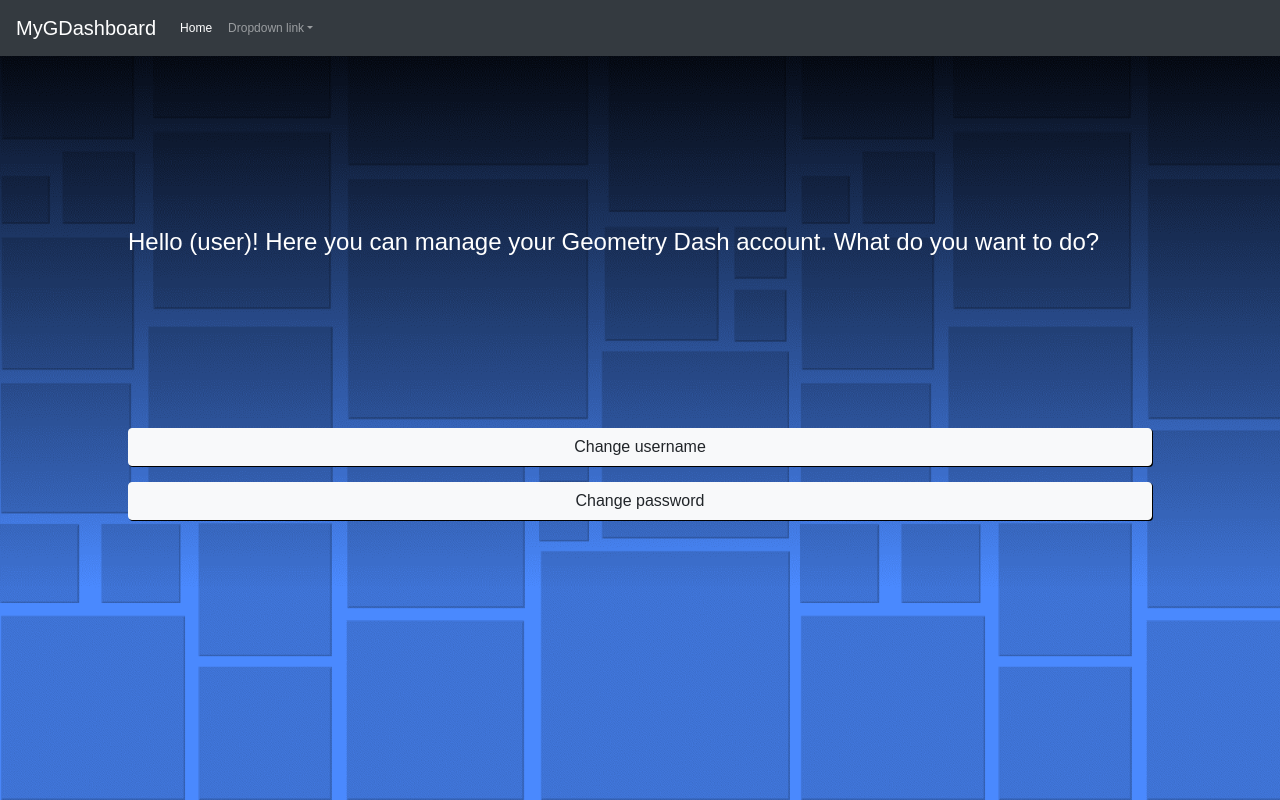
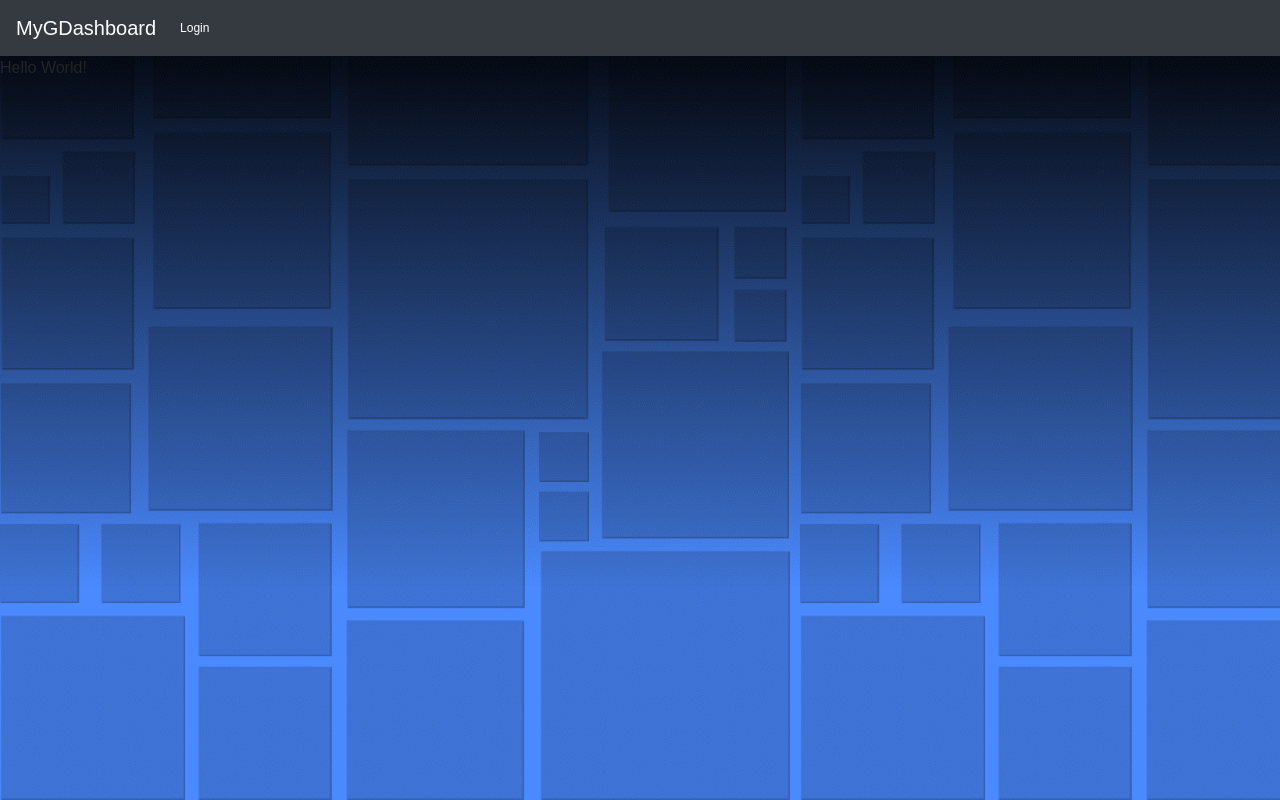
Before and after one commit to Alex1304/mygdashboard, a React (Create React App) app: page /login in a window 1280 px wide. Built offline with nearby package versions, Linux system fonts and the light colour scheme.

Commit message:
Created login screen and logged in state

```diff
--- a/src/components/Header/Header.js
+++ b/src/components/Header/Header.js
@@ -1,7 +1,9 @@
 import React from 'react';
 import './Header.css';
 
-const Header = () => (
+import { Link } from 'react-router-dom';
+
+const Header = ({ isLoggedIn }) => (
     <header className="Header">
         <nav className="Header-nav navbar navbar-expand-md navbar-dark bg-dark w-100">
             <a className="navbar-brand" href="#">MyGDashboard</a>
@@ -10,9 +12,19 @@
             </button>
             <div className="collapse navbar-collapse" id="navbarNavDropdown">
                 <ul className="navbar-nav">
+                    {isLoggedIn &&
+                        <div>
                             <li className="nav-item active">
-                        <a className="nav-link" href="#">Home <span className="sr-only">(current)</span></a>
+                                <Link to="/" className="nav-link">Home</Link>
                             </li>
+                        </div>
+                    }
+                    {!isLoggedIn &&
+                        <li className="nav-item active">
+                            <Link to="/login" className="nav-link">Login</Link>
+                        </li>
+                    }
+                    {/*
                         <li className="nav-item dropdown">
                             <a className="nav-link dropdown-toggle" href="#" id="navbarDropdownMenuLink" role="button" data-toggle="dropdown" aria-haspopup="true" aria-expanded="false">
                         Dropdown link
@@ -23,6 +35,7 @@
                         <a className="dropdown-item" href="#">Something else here</a>
                             </div>
                         </li>
+                    */}
                 </ul>
             </div>
         </nav>
--- a/src/containers/App/App.js
+++ b/src/containers/App/App.js
@@ -4,17 +4,28 @@
 import { Switch, Route } from 'react-router-dom';
 
 import MainMenu from './../../containers/MainMenu';
+import LoginScreen from './../../containers/LoginScreen';
 
 import Header from './../../components/Header';
 
 class App extends Component {
+
+    constructor(props) {
+        super(props);
+
+        this.state = {
+            isLoggedIn: false,
+        };
+    }
+
     render() {
         return (
             <div className="App">
-                <Header />
+                <Header isLoggedIn={this.state.isLoggedIn} />
 
                 <Switch>
-                    <Route component={MainMenu} />
+                    <Route path="/login" render={() => <LoginScreen isLoggedIn={this.state.isLoggedIn} />} />
+                    <Route render={() => <MainMenu isLoggedIn={this.state.isLoggedIn} />} />
                 </Switch>
             </div>
         );
--- /dev/null
+++ b/src/containers/LoginScreen/LoginScreen.js
@@ -0,0 +1,20 @@
+import React, { Component } from 'react';
+import './LoginScreen.css';
+
+import { Redirect } from 'react-router-dom';
+
+class LoginScreen extends Component {
+    render() {
+        if (this.props.isLoggedIn) {
+            return <Redirect to="/" />
+        }
+
+        return (
+            <div className="LoginScreen">
+                Hello World!
+            </div>
+        );
+    }
+}
+
+export default LoginScreen;
--- /dev/null
+++ b/src/containers/LoginScreen/index.js
@@ -0,0 +1,2 @@
+import LoginScreen from './LoginScreen';
+export default LoginScreen;
--- a/src/containers/MainMenu/MainMenu.js
+++ b/src/containers/MainMenu/MainMenu.js
@@ -1,10 +1,16 @@
 import React, { Component } from 'react';
 import './MainMenu.css';
+
+import { Redirect } from 'react-router-dom';
 
 import Button from './../../components/Button';
 
 class MainMenu extends Component {
     render() {
+        if (!this.props.isLoggedIn) {
+            return <Redirect to="/login" />;
+        }
+
         return (
             <section className="MainMenu">
                 <h2 className="MainMenu-title">Hello (user)! Here you can manage your Geometry Dash account. What do you want to do?</h2>
```
Also changed, not shown: src/containers/LoginScreen/LoginScreen.css (added). Lines whose indentation alone changed are shown as unchanged.
